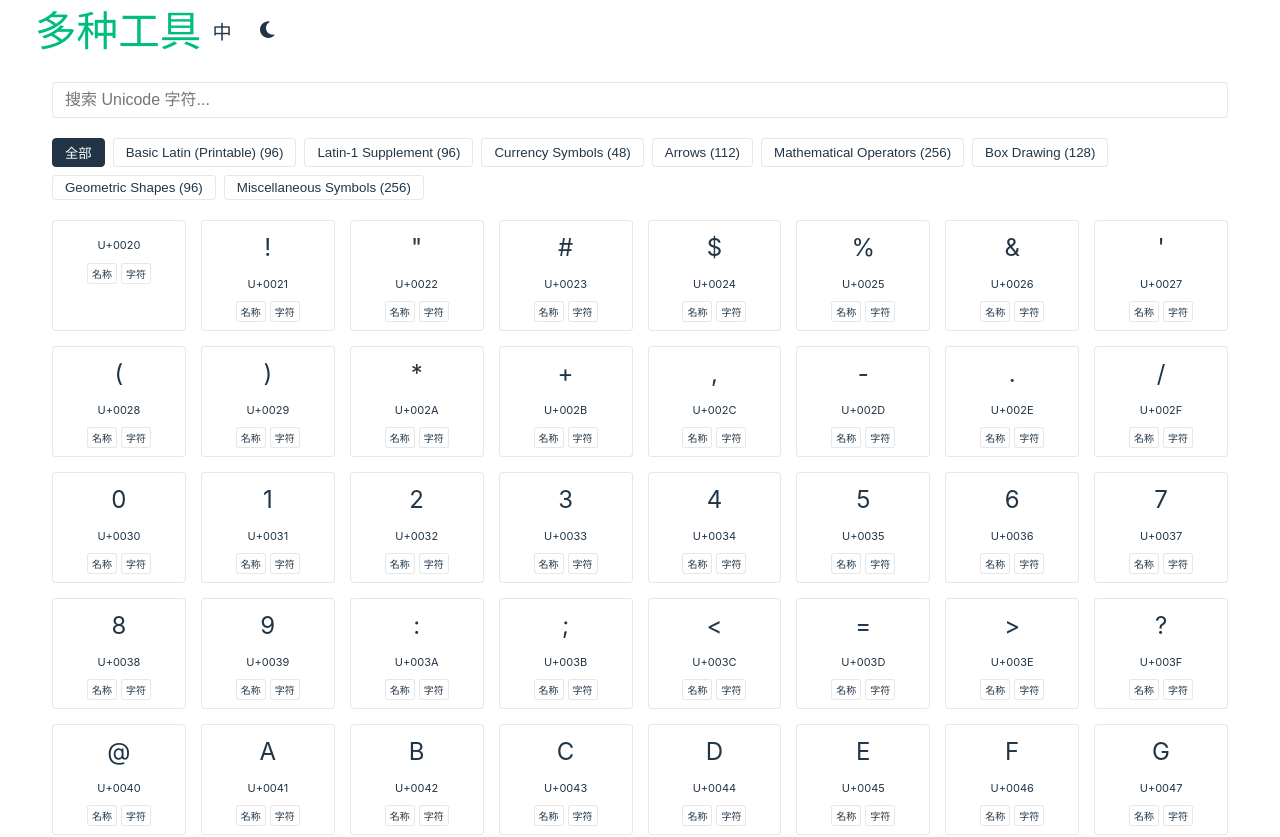
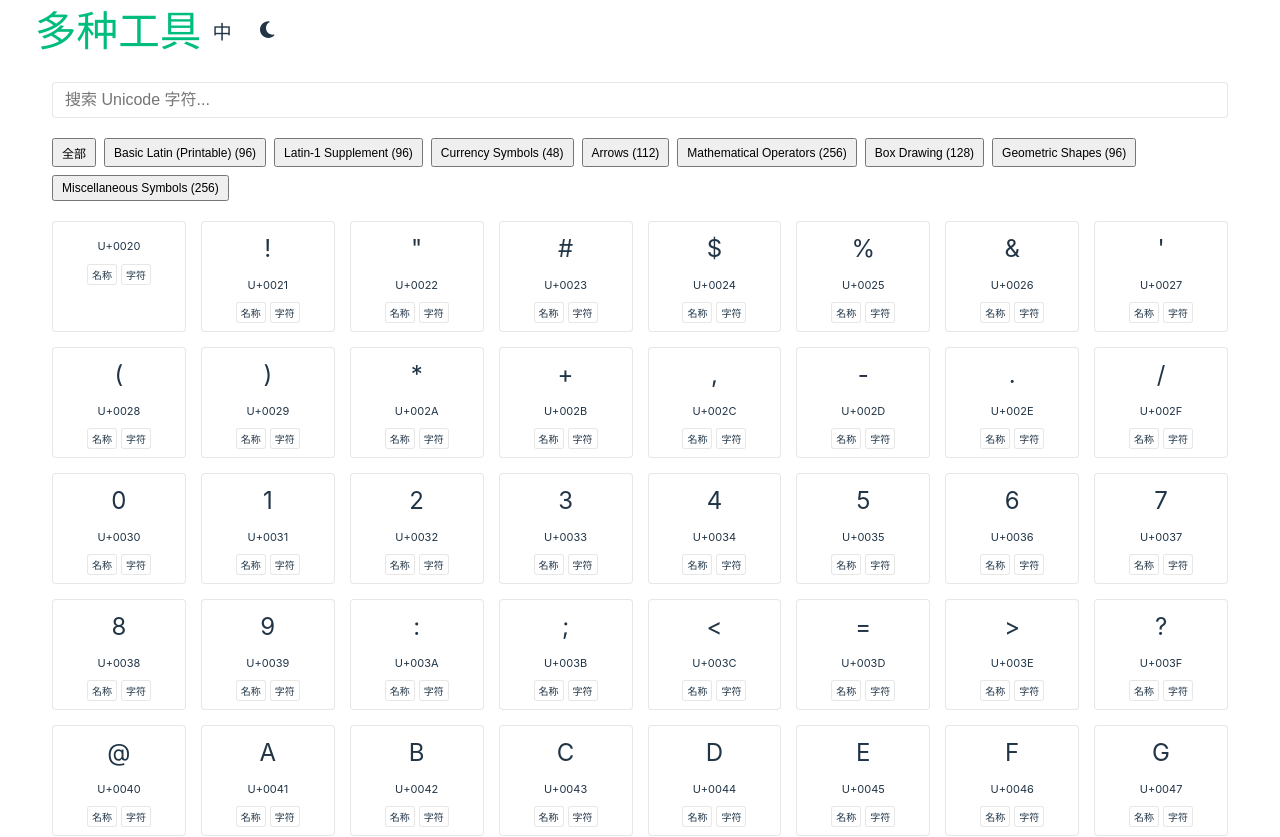
Before and after one commit to getofferhelp/vue-demo, a Vue app: page /unicode in a window 1280 px wide. Shown: the top 837 px of the page. Built offline with nearby package versions, Linux system fonts and the light colour scheme; the HTML template or start-up script is replaced by a standard one.

Commit message:
Revert "2"
This reverts commit f291e1c7a1523aaa306876d725d9182f96fd0460.

```diff
--- a/src/components/FontAwesome.vue
+++ b/src/components/FontAwesome.vue
@@ -296,13 +296,11 @@ const copyIconName = (icon: IconInfo, copyType: 'name' | 'html') => {
   background: var(--color-background);
   color: var(--color-text);
   cursor: pointer;
-  transition: all 0.2s;
 }
 
 .tabs button.active {
-  background: var(--color-text);
-  color: var(--color-background);
-  border-color: var(--color-text);
+  background: var(--color-primary);
+  color: white;
 }
 
 .icons-grid {
--- a/src/components/IconUnicode.vue
+++ b/src/components/IconUnicode.vue
@@ -202,18 +202,7 @@ const copyIcon = (icon: { name: string; icon: string }, copyType: 'name' | 'icon
 }
 
 .categories button {
-  padding: 4px 12px;
-  border: 1px solid var(--color-border);
-  border-radius: 4px;
-  background: var(--color-background);
-  color: var(--color-text);
-  cursor: pointer;
-  transition: all 0.2s;
-}
-
-.categories button.active {
-  background: var(--color-text);
-  color: var(--color-background);
-  border-color: var(--color-text);
+  font-size: 12px;
+  padding: 4px 8px;
 }
 </style>
--- a/src/components/IconUnicodeEmoji.vue
+++ b/src/components/IconUnicodeEmoji.vue
@@ -150,9 +150,9 @@ const categoriesWithCount = computed(() => {
 }
 
 .categories button.active {
-  background: var(--color-text);
-  color: var(--color-background);
-  border-color: var(--color-text);
+  background: var(--color-primary);
+  color: white;
+  border-color: var(--color-primary);
 }
 
 .icon-list {
--- a/src/components/TheWelcome.vue
+++ b/src/components/TheWelcome.vue
@@ -107,17 +107,17 @@ const tabs = computed(() => [
 .tabs button {
   padding: 8px 16px;
   border: 1px solid var(--color-border);
-  background: var(--color-background);
+  background: white;
   cursor: pointer;
   font-size: 16px;
-  color: var(--color-text);
+  color: black;
   border-radius: 4px;
 }
 
 .tabs button.active {
-  background: var(--color-text);
-  color: var(--color-background);
-  border-color: var(--color-text);
+  background: black;
+  color: white;
+  border-color: black;
 }
 
 .content-section {
```
